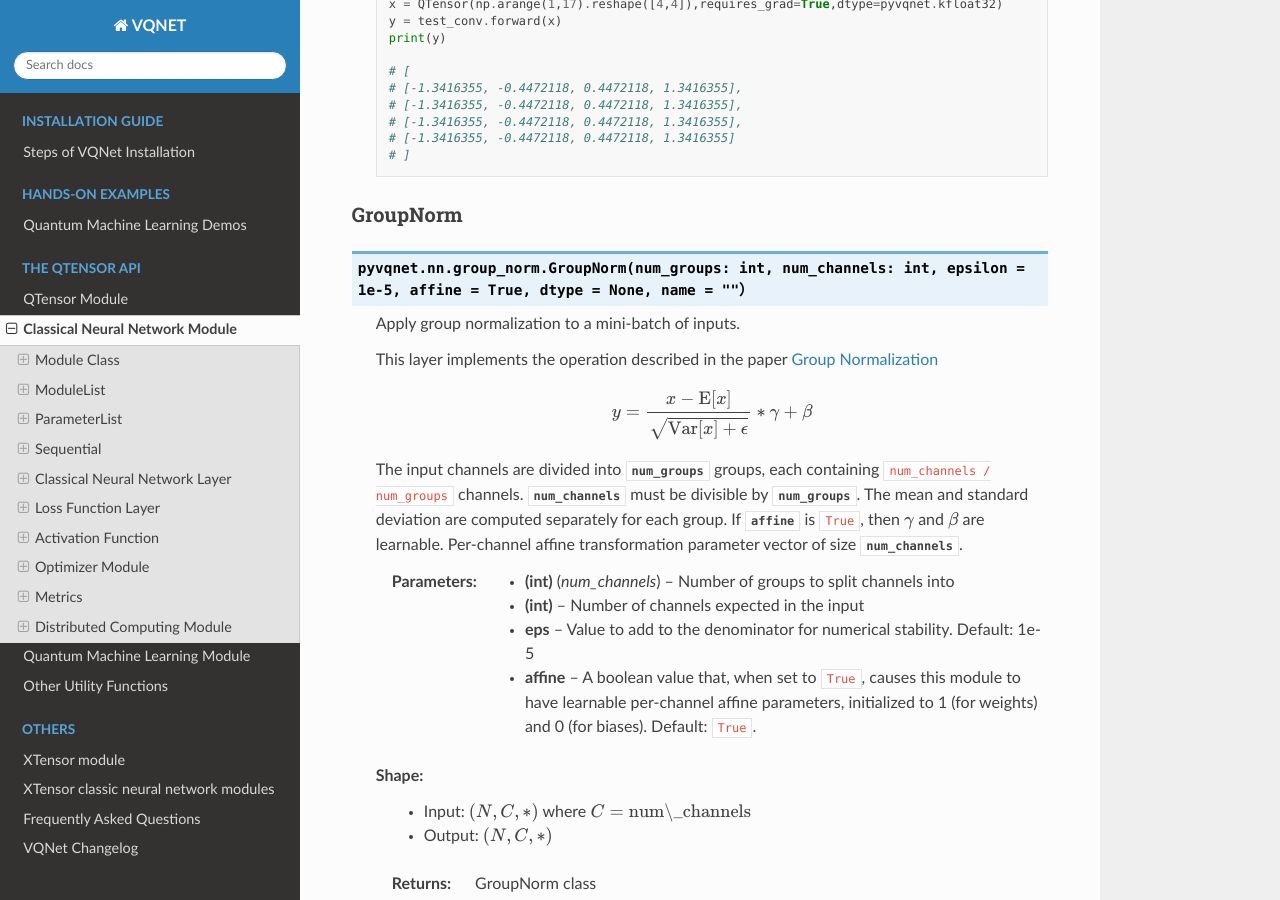
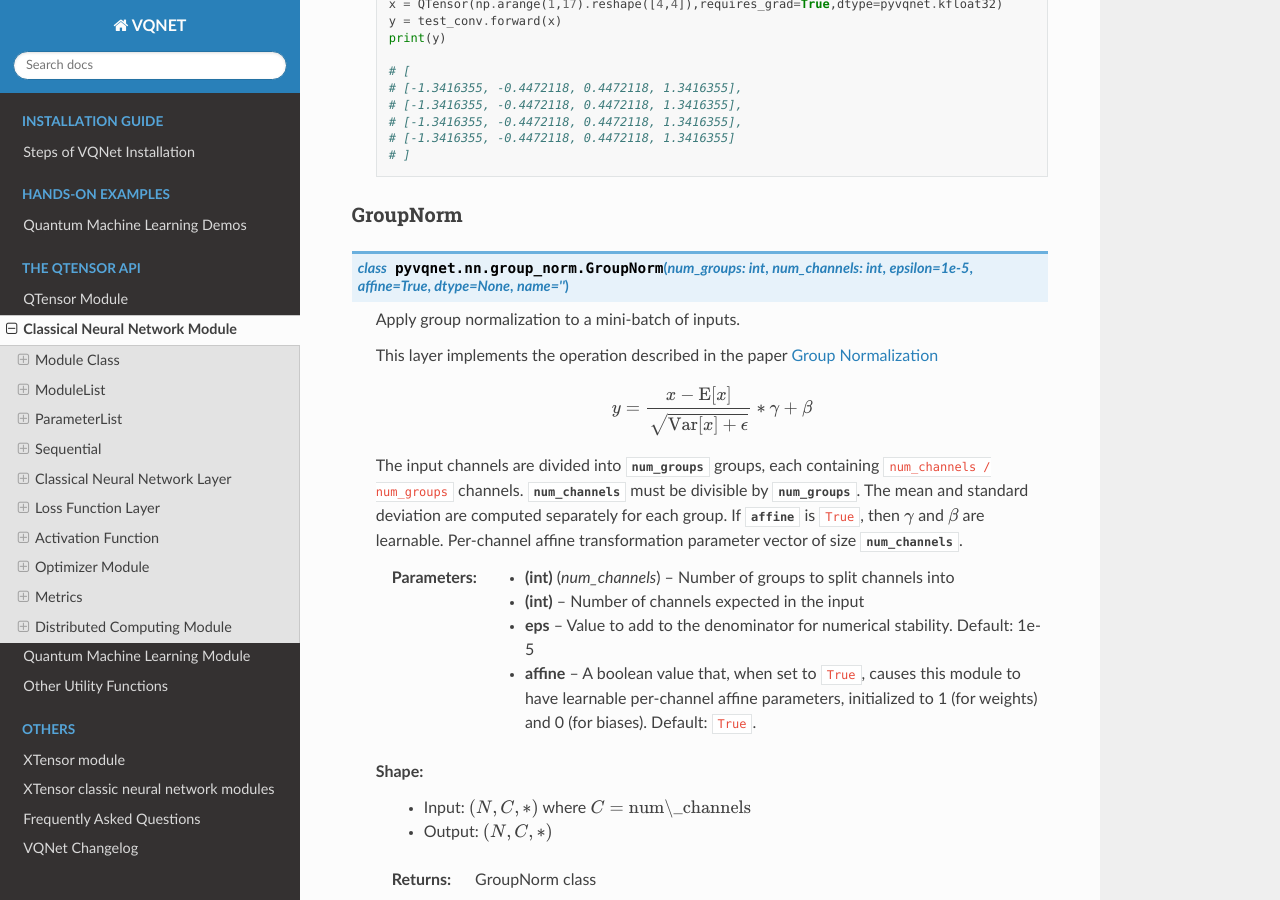
Before and after one commit to OriginQ/VQNET2.0-tutorial-en, a Sphinx documentation site: the page built from source/rst/nn.rst, in a window 1280 px wide and 900 px high, scrolled down 20283 px. Built offline with Sphinx 7.4.7 and the Read the Docs theme 2.0.0, drawn with Linux system fonts in a browser that asks for light colours; some of the changed text lies outside the part shown.

Commit message:
[fix] fix groupnorm doc bug

```diff
--- a/source/rst/nn.rst
+++ b/source/rst/nn.rst
@@ -1010,7 +1010,7 @@ LayerNorm1d
 GroupNorm
 =============================================================
 
-.. py:class:: pyvqnet.nn.group_norm.GroupNorm(num_groups: int, num_channels: int, epsilon = 1e-5, affine = True, dtype = None, name = ""）
+.. py:class:: pyvqnet.nn.group_norm.GroupNorm(num_groups: int, num_channels: int, epsilon = 1e-5, affine = True, dtype = None, name = "")
 
     Apply group normalization to a mini-batch of inputs.
 
```
